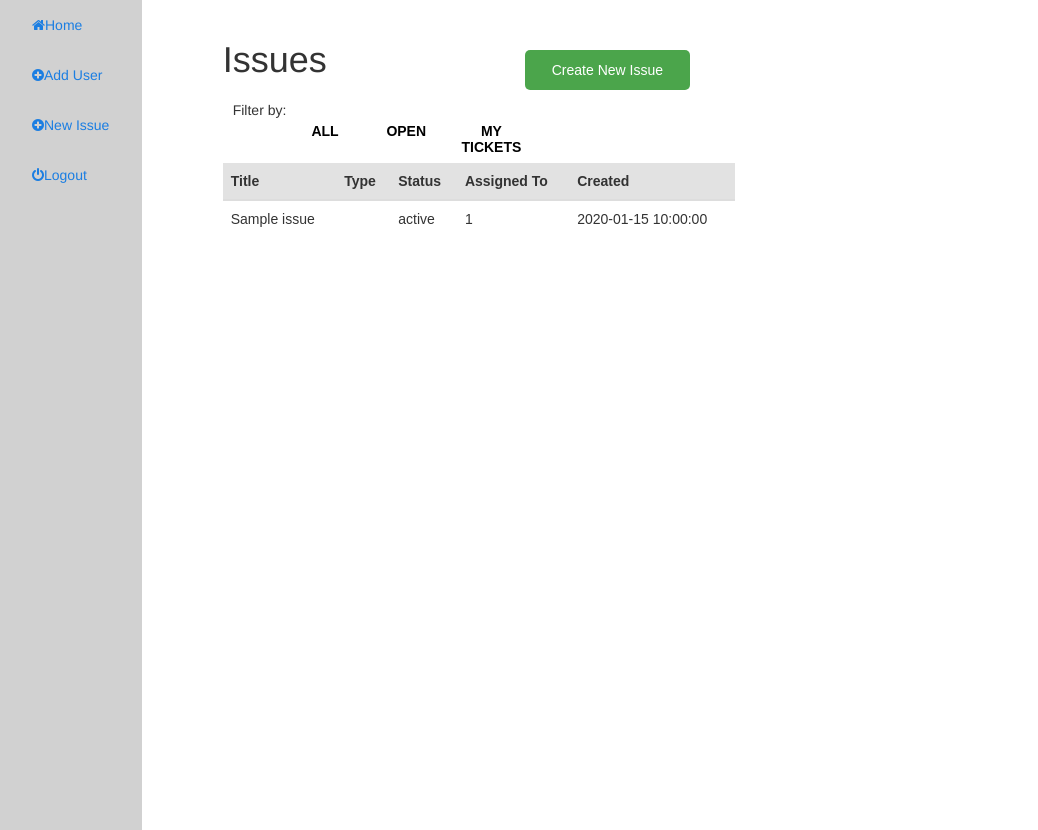
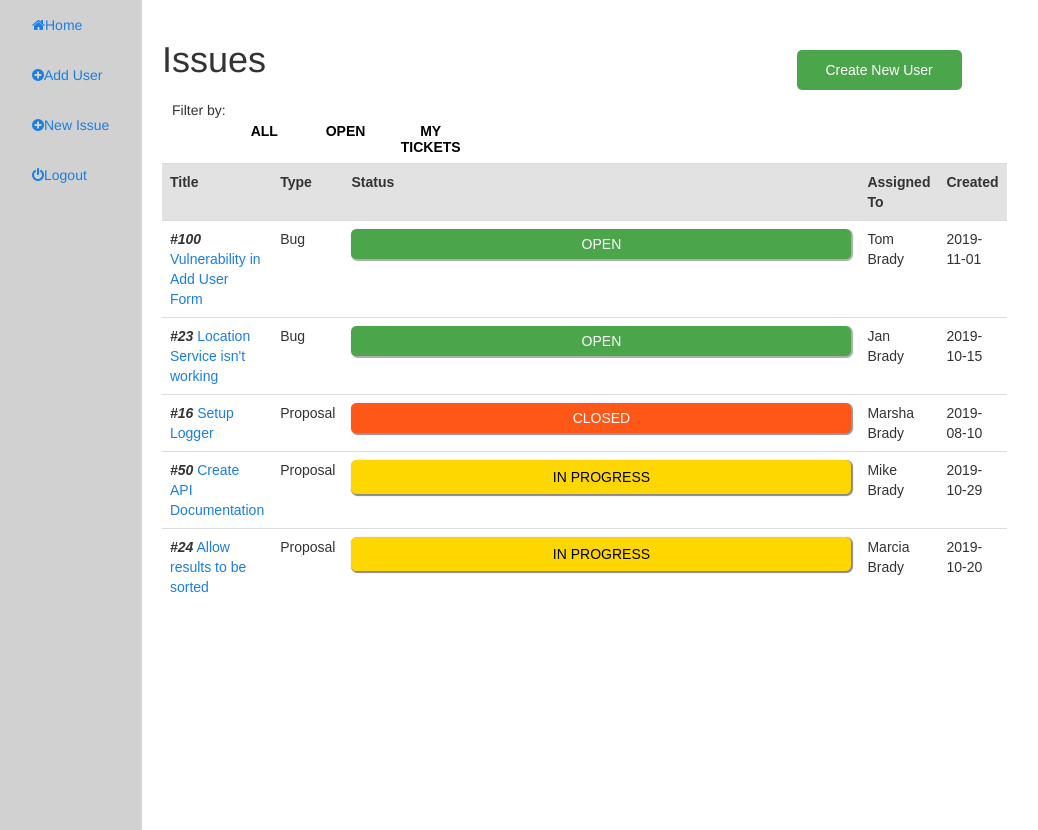
Before and after one commit to kaybria/info2180-finalproject, a PHP site: page / in a window 1280 px wide. Shown: the part 61-891 px from the top of the page, without its empty margins (23-1061 px from the left). Run offline with PHP 8.4, Linux system fonts and the light colour scheme; tables that the repository leaves empty hold one stand-in row (values such as "Sample post").

Commit message:
add user works but wont work when create issue is added

```diff
--- a/index.php
+++ b/index.php
@@ -1,3 +1,5 @@
+<?php session_start();
+require_once "./phpfunctions.php";?>
 <!DOCTYPE html>
 <html lang="en">
 <head>
@@ -35,10 +37,9 @@
             <div class="tab-content">
                 <div id="home" class="tab-pane fade in active">
                     <form action="">
-                        <script src="homescreen.js" type="text/javascript"></script>
                         <div class="issues">
                           <h1 class="h1">Issues</h1>
-                            <button class="new-issue" id="new_issue">Create New Issue</button>
+                          <button class="new-issue" id="new_issue">Create New User</button>
                         </div>
                         <div class="filter">
                           <p class="par">Filter by: </p>
@@ -47,7 +48,6 @@
                           <a class="tickets" href="" id="my-tickets">My Tickets</a>
                         </div>
                         <table class="table">
-                                <thead>
                           <tr>
                               <th>Title</th>
                               <th>Type</th>
@@ -55,42 +55,44 @@
                               <th>Assigned To</td>
                               <th>Created</th>
                           </tr>
-
-                                </thead>
-                                <?php
-
-                                $host = 'localhost';
-                                $username = 'admin@project2.com';
-                                $password = 'password123';
-                                $dbname = 'bugme';
-
-                                $conn = new PDO("mysql:host=$host;dbname=$dbname;charset=utf8mb4", $username, $password);
-                                $stmt = $conn->query("SELECT * FROM issues");
-                                $results = $stmt->fetchAll(PDO::FETCH_ASSOC);
-                                ?>
-                                <tbody id="table-body">
                           <tr>
-                                        <?php foreach($results as $row):
-                                        {
-
-                                            echo "<tr>";
-                                            echo "<td href='#'>" .$row['title']. "</td>";
-                                            echo "<td>" .$row['type']. "</td>";
-                                            echo "<td>" .$row['status']. "</td>";
-                                            echo "<td>" .$row['assigned_to']. "</td>";
-                                            echo "<td>" .$row['created']. "</td>";
-                                            echo "</tr>";
-
-                                            }
-                                        endforeach;
-                                        ?>
+                              <td class="title"><em>#100</em>  <a href="url"> Vulnerability in Add User Form</a></td>
+                              <td class="type">Bug</td>
+                              <td><input type="button" id="status1" value="Open"></td>
+                              <td class="asto">Tom Brady</td>
+                              <td class="date">2019-11-01</td>
                           </tr>
-                                </tbody>
-
+                          <tr>
+                              <td class="title"><em>#23</em> <a href="url">Location Service isn't working</a></td>
+                              <td class="type">Bug</td>
+                              <td><input type="button" id="status1" value="Open"></td>
+                              <td class="asto">Jan Brady</td>
+                              <td class="date">2019-10-15</td>
+                          </tr>
+                          <tr>
+                              <td class="title"><em>#16</em> <a href="url"> Setup Logger</a></td>
+                              <td class="type">Proposal </td>
+                              <td><input type="button" id="status2" value="Closed"></td>
+                              <td class="asto">Marsha Brady</td>
+                              <td class="date">2019-08-10</td>
+                          </tr>
+                          <tr>
+                              <td class="title"><em>#50</em> <a href="url">Create API Documentation</a></td>
+                              <td class="type">Proposal</td>
+                              <td class="status"><input type="button" id="status3" value="In Progress"></td>
+                              <td class="asto">Mike Brady</td>
+                              <td class="date">2019-10-29</td>
+                          </tr>
+                          <tr>
+                              <td class="title"><em>#24</em> <a href="url">Allow results to be sorted</a></td>
+                              <td class="type">Proposal</td>
+                              <td><input type="button" id="status3" value="In Progress"></td>
+                              <td class="asto">Marcia Brady</td>
+                              <td class="date">2019-10-20</td>
+                          </tr>
                         </table>
                     </form>
                 </div>
-
 
 
                 <div id="add" class="tab-pane fade">
@@ -105,52 +107,19 @@
                     <input type="text" id="password" name="password" placeholder=" ">
                     <label for="email">Email</label>
                     <input type="text" id="email" name="email" placeholder=" ">
-                    <input type="submit"  id = "submit"class = "submit" value="Submit">
+                    <button id = "submitform" class = "submit"> Submit </button>
+                    <div id="results"></div>
                   </form>
-                  <div id="results"></div>
+
+                </div>
+
+                <div id="new" class="tab-pane fade">
+                        <?php ("Location: newissue.php")?>
+                    </div>
 
 
-                </div>
-                <div id="new" class="tab-pane fade">
-
-                    <h3>Create Issue</h3>
-                    <form method="post" name="form" id="form" action="">
-                                <script src="createissues.js" type="text/javascript"></script>
-                                <label for="title">Title</label>
-                                <input type="text" id="title" name="array[]" placeholder=" ">
-
-                                <label for="description">Description</label>
-                                <textarea id="description" name="array[]" placeholder=" " style="height:200px"></textarea>
-
-                                <label for="assigned">Assigned To</label>
-                                <select id="assigned" name="assigned">
-
-                                    <option value="name1">Admin</option>
-                                    <option value="name2">S</option>
-
-                                </select><br><br>
-
-                                <label for="type">Type</label>
-                                <select id="type" name="type">
-                                <option value="bug">Bug</option>
-                                <option value="proposal"> Proposal </option>
-                                <option value="task"> Task </option>
-                                </select><br><br>
-
-                                <label for="priority">Priority</label>
-                                <select id="priority" name="priority">
-                                    <option value="minor">Minor</option>
-                                    <option value="major">Major</option>
-                                    <option value="critical">Critical</option>
-                                </select><br>
-
-                                <button type="submit" id="issue_submit" value="Submit">Submit</button>
 
                   </form>
-                            <div>
-                                <h2>Result</h2>
-                                <div id="result"></div>
-                            </div>
                   </div>
                 <div id="logout" class="tab-pane fade">
                   <h3>Menu 3</h3>
--- a/newuser.php
+++ b/newuser.php
@@ -27,6 +27,9 @@
                     <input type="submit"  id = "submit"class = "submit" value="Submit">
                   </form>
                   <div id="results"></div>
+
                 </div>
 
-    <body>
+
+      </body>
+</html>
--- a/script.js
+++ b/script.js
@@ -2,7 +2,7 @@ window.onload = function(){
     let fname = document.getElementById("fname")
     let lname = document.getElementById("lname")
     let email = document.getElementById("email")
-    let submitform = document.getElementById("submit")
+    let submitform = document.getElementById("submitform")
     let password =document.getElementById("password")
     let results =document.getElementById("results")
     var pwvalidate = /^(?=.*[a-z])(?=.*[A-Z])(?=.*\d)(?=.*[@$!%*?&])[A-Za-z\d@$!%*?&]{8,}$/
```
Lines whose indentation alone changed are shown as unchanged.
